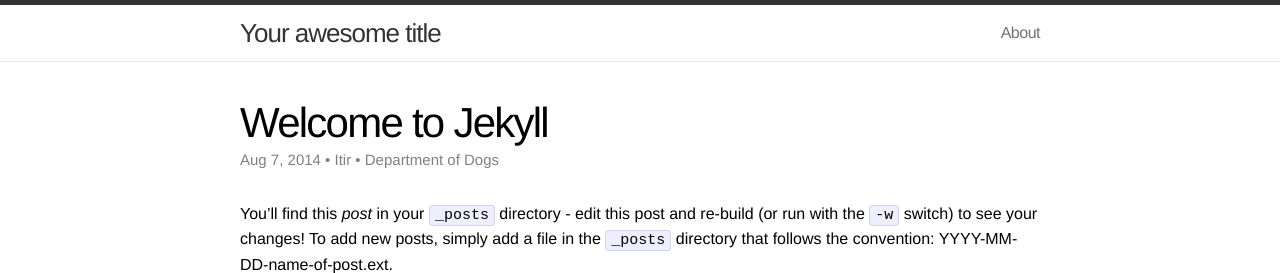
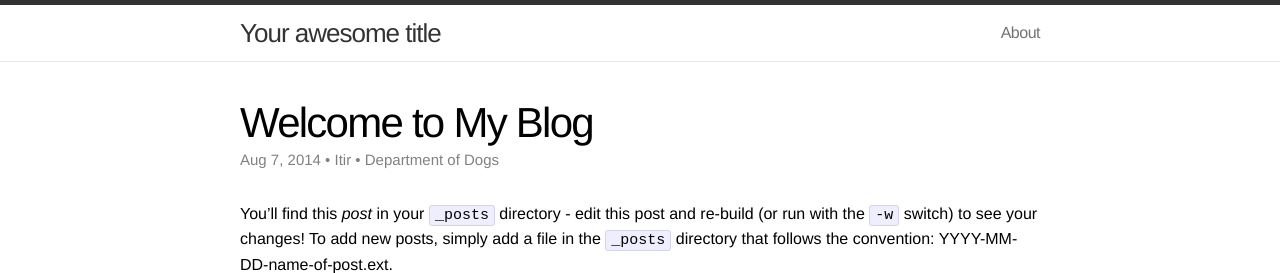
Before and after one commit to dhcole/eno-site, a Jekyll site: the page built from _posts/2014-07-30-welcome-to-jekyll.markdown, in a window 1280 px wide, cut to the strip 0-273 px from the top of the page. Built offline with Jekyll 4.4.1, drawn with Linux system fonts in a browser that asks for light colours.

Commit message:
Update _posts/2014-07-30-welcome-to-jekyll.markdown

```diff
--- a/_posts/2014-07-30-welcome-to-jekyll.markdown
+++ b/_posts/2014-07-30-welcome-to-jekyll.markdown
@@ -1,6 +1,6 @@
 ---
 layout: post
-title: Welcome to Jekyll
+title: Welcome to My Blog
 date: 2014-08-07T04:00:00.000Z
 categories: jekyll update
 author: Itir
```
